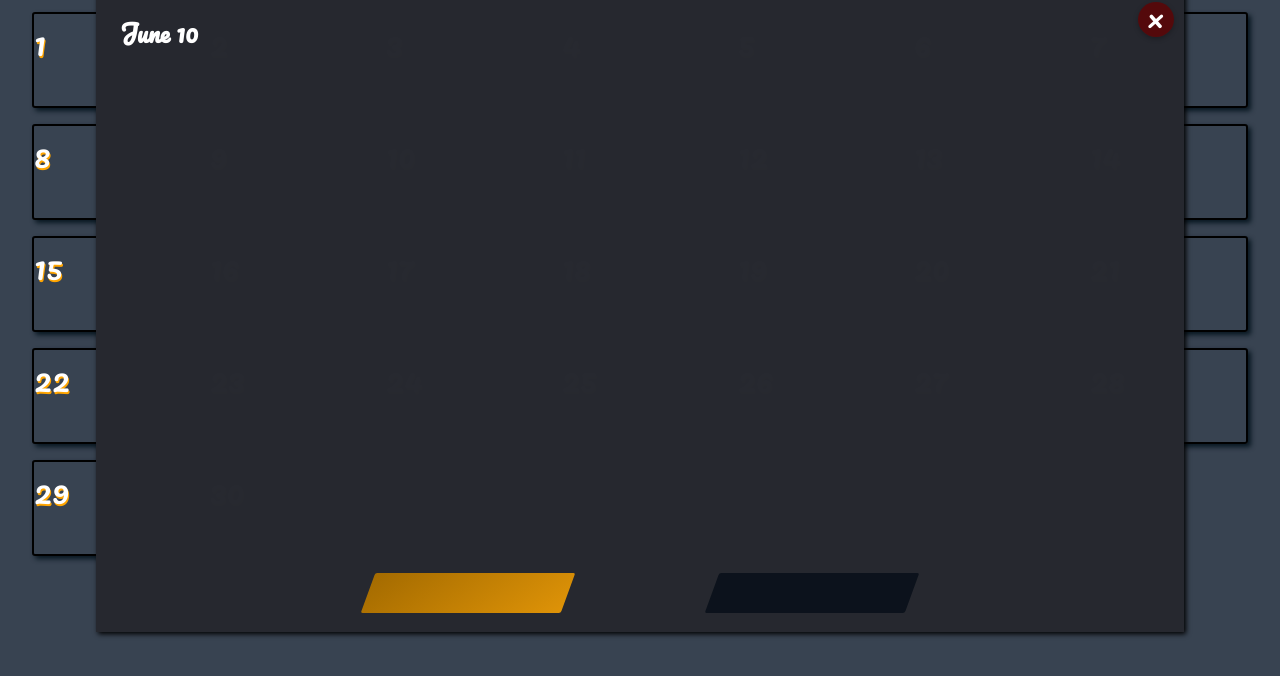
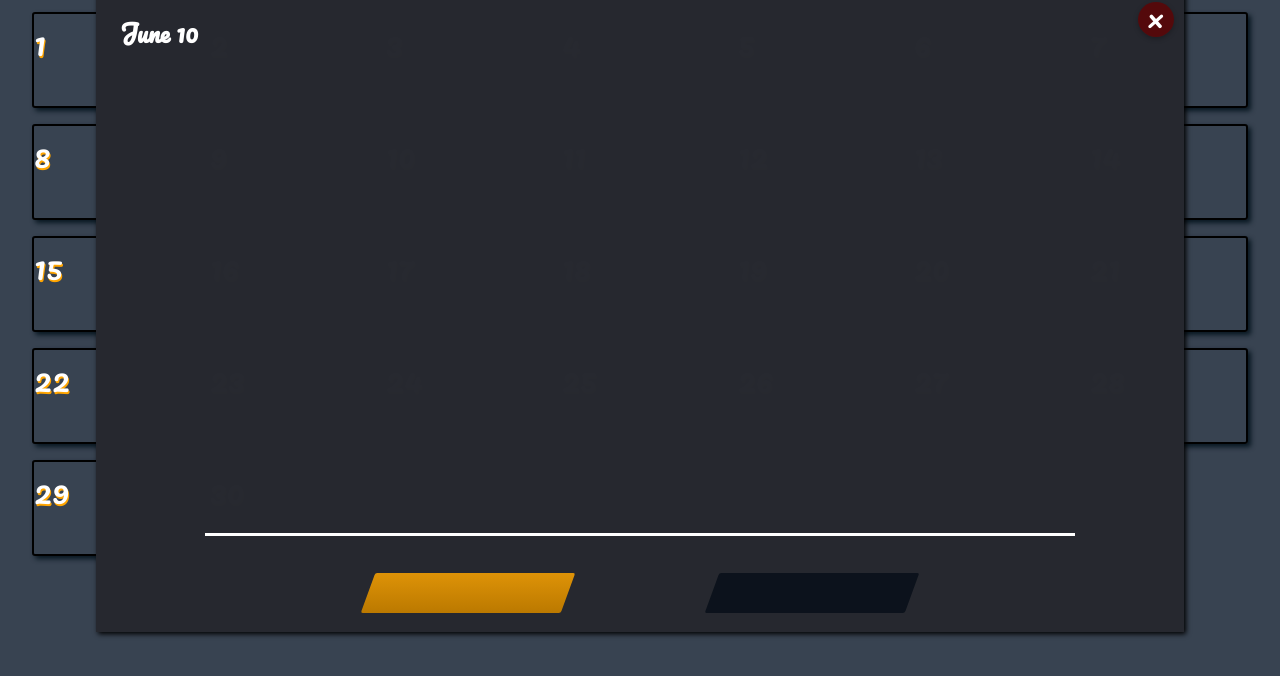
Before and after one commit to SamuelCallWind/Reewave, a plain HTML site: page index.html in a window 1280 px wide. Both pictures are taken after a click on the element "10". Shown: the part 120-796 px from the top of the page. Drawn offline with Linux system fonts and the light colour scheme.

Commit message:
Added the fixed big box when clicking on any date, so that it follows. Added the dayLine

```diff
--- a/script.js
+++ b/script.js
@@ -2,37 +2,44 @@ window.addEventListener('DOMContentLoaded', (event) => {
     const currentDate = new Date();
     let daysInMonth = new Date(currentDate.getFullYear(), currentDate.getMonth() + 1, 0).getDate();
     let dayBoxes = document.querySelectorAll('.boxDay');
-    let calendar = document.querySelector(".calendar");
+    let calendar = document.querySelector('.calendar');
     let currentMonth = new Date().toLocaleString('default', { month: 'long' });
     let newBox = document.createElement('div');
+    let newClose = document.createElement('div');
 
     function dayBoxGrow(e) {
-        newBox.classList = "dayBoxGrow";
-        newBox.style.display = "block";
+        newBox.classList.add('dayBoxGrow');
+        newBox.style.display = 'block';
         newBox.appendChild(createCloseButton());
         calendar.appendChild(newBox);
         let boxTitle = document.createElement('h1');
         boxTitle.innerHTML = `${currentMonth}  ${e.target.innerHTML}`;
         newBox.appendChild(boxTitle);
+        createDayLine(newBox);
         // Adding the two buttons to switch from day and night
         newBox.appendChild(document.createElement('div')).classList.add('switchButtonOne');
         newBox.appendChild(document.createElement('div')).classList.add('switchButtonTwo');
 
     }
     function createCloseButton() {
-        let newClose = document.createElement('div');
-        newClose.addEventListener("click", () => {
+        newClose.addEventListener('click', () => {
             newBox.style.display = 'none';
             newBox.innerHTML = '';
         });
-        newClose.classList = "closeButton";
+        newClose.classList = 'closeButton';
         newClose.innerHTML = '&times;'
         return newClose
     }
 
+    function createDayLine(box) {
+        let dayLine = document.createElement('div')
+        dayLine.classList = 'dayLine';
+        newBox.appendChild(dayLine);
+    }
+
     for (i = 0; i < daysInMonth; i++) {
         dayBoxes[i].innerHTML = i + 1;
-        dayBoxes[i].addEventListener("click", (e) => dayBoxGrow(e));
+        dayBoxes[i].addEventListener('click', (e) => dayBoxGrow(e));
 
 
     }
--- a/styles.css
+++ b/styles.css
@@ -81,8 +81,17 @@ section.calendar{
     list-style: none;
 }
 
+.dayLine {
+    position: absolute;
+    left: 10%;
+    bottom: 15%;
+    width: 80%;
+    background-color: white;
+    height: 0.5%;
+}
+
 .dayBoxGrow {
-    position: absolute;
+    position: fixed;
     top: 50%;
     left: 50%;
     transform: translate(-50%, -45%);
@@ -120,7 +129,7 @@ section.calendar{
     width: 20vw;
     max-width: 200px;
     height: 5vh;
-    background: linear-gradient(-45deg,rgba(255, 166, 0, 0.848), rgb(164, 107, 0));
+    background: linear-gradient(rgba(255, 166, 0, 0.848), rgb(187, 121, 0));
     border-radius: 2px;
     -webkit-transform: skew(-20deg);
     -moz-transform: skew(-20deg);
```
